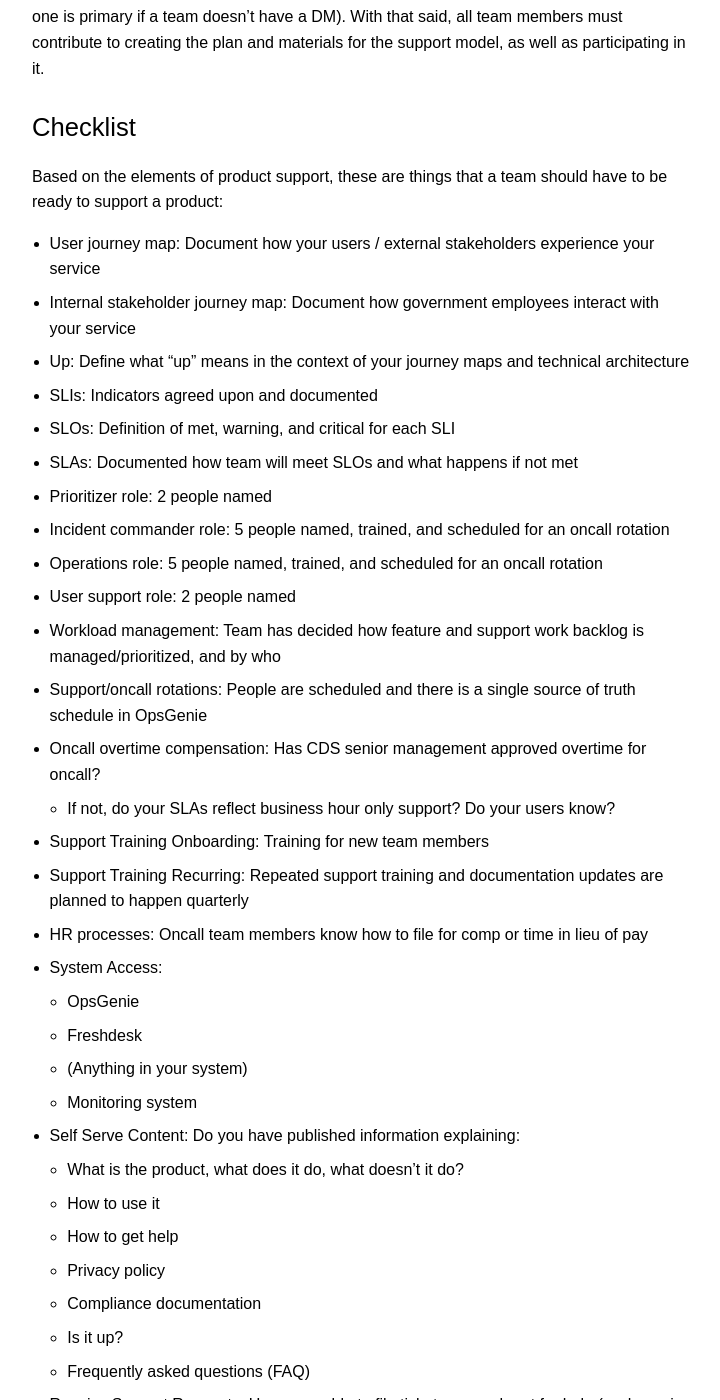
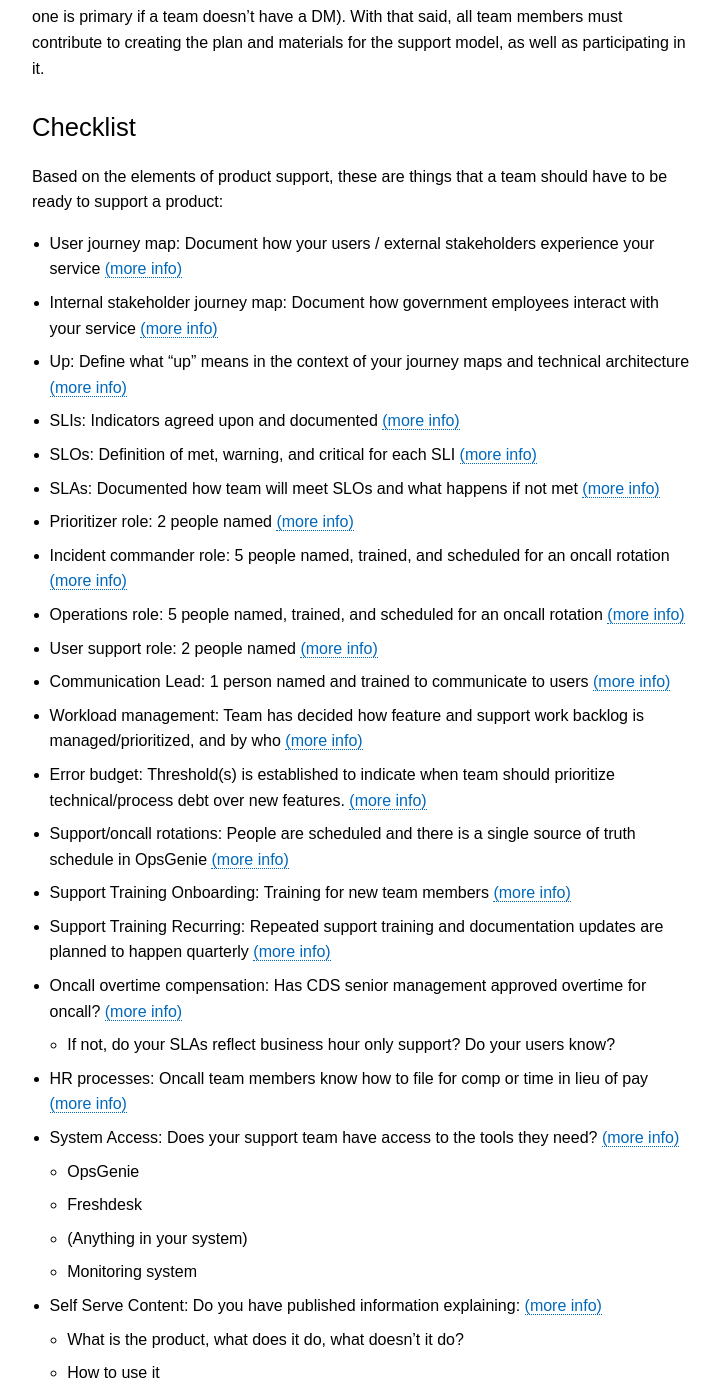
Before and after one commit to cds-snc/guide-product-teams-equipes-produits, a Jekyll site: the page built from _pages/en/product_support_guidance.md, in a window 1280 px wide and 1400 px high, scrolled down 1098 px. Shown: the whole window, without its empty margins (278-998 px from the left). Built offline with Jekyll 4.4.1, drawn with Linux system fonts in a browser that asks for light colours; some of the changed text lies outside the part shown.

Commit message:
Updated checklist with links to verbose sections

```diff
--- a/_pages/en/product_support_guidance.md
+++ b/_pages/en/product_support_guidance.md
@@ -35,29 +35,31 @@ It's recommended that the Delivery Manager is the primary owner of a team's prod
 
 Based on the elements of product support, these are things that a team should have to be ready to support a product:
 
-- User journey map: Document how your users / external stakeholders experience your service
-- Internal stakeholder journey map: Document how government employees interact with your service
-- Up: Define what "up" means in the context of your journey maps and technical architecture
-- SLIs: Indicators agreed upon and documented
-- SLOs: Definition of met, warning, and critical for each SLI
-- SLAs: Documented how team will meet SLOs and what happens if not met
-- Prioritizer role: 2 people named
-- Incident commander role: 5 people named, trained, and scheduled for an oncall rotation
-- Operations role: 5 people named, trained, and scheduled for an oncall rotation
-- User support role: 2 people named
-- Workload management: Team has decided how feature and support work backlog is managed/prioritized, and by who
-- Support/oncall rotations: People are scheduled and there is a single source of truth schedule in OpsGenie
-- Oncall overtime compensation: Has CDS senior management approved overtime for oncall?
+- User journey map: Document how your users / external stakeholders experience your service [(more info)](#setting-and-measuring-objectives)
+- Internal stakeholder journey map: Document how government employees interact with your service [(more info)](#setting-and-measuring-objectives)
+- Up: Define what "up" means in the context of your journey maps and technical architecture [(more info)](#setting-and-measuring-objectives)
+- SLIs: Indicators agreed upon and documented [(more info)](#setting-and-measuring-objectives)
+- SLOs: Definition of met, warning, and critical for each SLI [(more info)](#setting-and-measuring-objectives)
+- SLAs: Documented how team will meet SLOs and what happens if not met [(more info)](#setting-and-measuring-objectives)
+- Prioritizer role: 2 people named [(more info)](#staffing)
+- Incident commander role: 5 people named, trained, and scheduled for an oncall rotation [(more info)](#staffing)
+- Operations role: 5 people named, trained, and scheduled for an oncall rotation [(more info)](#staffing)
+- User support role: 2 people named [(more info)](#staffing)
+- Communication Lead: 1 person named and trained to communicate to users [(more info)](#staffing)
+- Workload management: Team has decided how feature and support work backlog is managed/prioritized, and by who [(more info)](#planning-for-support)
+- Error budget: Threshold(s) is established to indicate when team should prioritize technical/process debt over new features. [(more info)](#error-budgets-and-debt)
+- Support/oncall rotations: People are scheduled and there is a single source of truth schedule in OpsGenie [(more info)](#supportoncall-rotations)
+- Support Training Onboarding: Training for new team members [(more info)](#supportoncall-rotations)
+- Support Training Recurring: Repeated support training and documentation updates are planned to happen quarterly [(more info)](#training-for-oncall)
+- Oncall overtime compensation: Has CDS senior management approved overtime for oncall? [(more info)](#compensation-for-oncall)
   - If not, do your SLAs reflect business hour only support? Do your users know?
-- Support Training Onboarding: Training for new team members
-- Support Training Recurring: Repeated support training and documentation updates are planned to happen quarterly
-- HR processes: Oncall team members know how to file for comp or time in lieu of pay
-- System Access:
+- HR processes: Oncall team members know how to file for comp or time in lieu of pay [(more info)](#compensation-for-oncall)
+- System Access: Does your support team have access to the tools they need? [(more info)](#role-transition)
   - OpsGenie
   - Freshdesk
   - (Anything in your system)
   - Monitoring system
-- Self Serve Content: Do you have published information explaining:
+- Self Serve Content: Do you have published information explaining: [(more info)](#self-serve-help)
   - What is the product, what does it do, what doesn't it do?
   - How to use it
   - How to get help
@@ -65,16 +67,16 @@ Based on the elements of product support, these are things that a team should ha
   - Compliance documentation
   - Is it up?
   - Frequently asked questions (FAQ)
-- Receive Support Requests: Users are able to file tickets or reach out for help (such as via Freshdesk) and someone is monitoring the places that happens
-- Support Request: The team has established how to measure performance handling support requests
-- Feedback: The team has a way to escalate feedback received via
+- Receive Support Requests: Users are able to file tickets or reach out for help (such as via Freshdesk) and someone is monitoring the places that happens [(more info)](#incoming-requests)
+- Support Request: The team has established how to measure performance handling support requests [(more info)]()
+- Feedback: The team has a way to escalate feedback received via [(more info)](#collecting-feedback)
   - Support requests
   - Social and traditional media
   - The product itself
   - Support documentation
 - Business Hours: The team has a shared understanding of what constitutes business hours versus after hours, as well as any changes to responsibilities depending on the time frame (if any).
-- Operational Doc Index: Do you have a document in Google Drive or GitHub that links to all your operational documentation?
-- [Critical docs](#_cwjw6q94y0re): Have you documented the following things and added a link to your Operational Doc Index, and/or your team has a shared understanding around:
+- Operational Doc Index: Do you have a document in Google Drive or GitHub that links to all your operational documentation? [(more info)](#operational-documentation)
+- Critical docs: Have you documented the following things and added a link to your Operational Doc Index, and/or your team has a shared understanding around: [(more info)](#critical-docs)
   - Vision, mission, other team principles
   - Team roster
   - Planning board
@@ -95,7 +97,7 @@ Based on the elements of product support, these are things that a team should ha
   - Decision docs
   - Credential rotation strategy
   - Escalation instructions
-- Offboarding: Do you know how to revoke access and retain knowledge if a team member leaves or needs to be removed.
+- Offboarding: Do you know how to revoke access and retain knowledge if a team member leaves or needs to be removed
 
 ## A Model
 
@@ -123,6 +125,8 @@ Scope went over the "what" and this covers "why" you are supporting a product. T
 - Why are you supporting a product or service?
 - Whose needs are you trying to meet?
 - What does it look like to meet (or not meet) those whys and needs?
+- How are users experiencing your system?
+- How are stakeholders experiencing your system?
 - Which parts of your system are involved in meeting those whys and needs?
   - Which are within your control?
   - Which are outside your control?
@@ -399,7 +403,6 @@ There are a few different ways teams can know when they hit this situation, and
 
 - Any violation of an SLO (i.e. not the slightly more lax SLA) triggers a prioritization discussion
 - Having a meta SLO around SLO violations, and violation of the meta SLO triggers this pivot automatically
--
 
 ### Compensation for Oncall
 
```
Also changed, not shown: other parts of _pages/en/product_support_guidance.md (+0 -4 lines).
